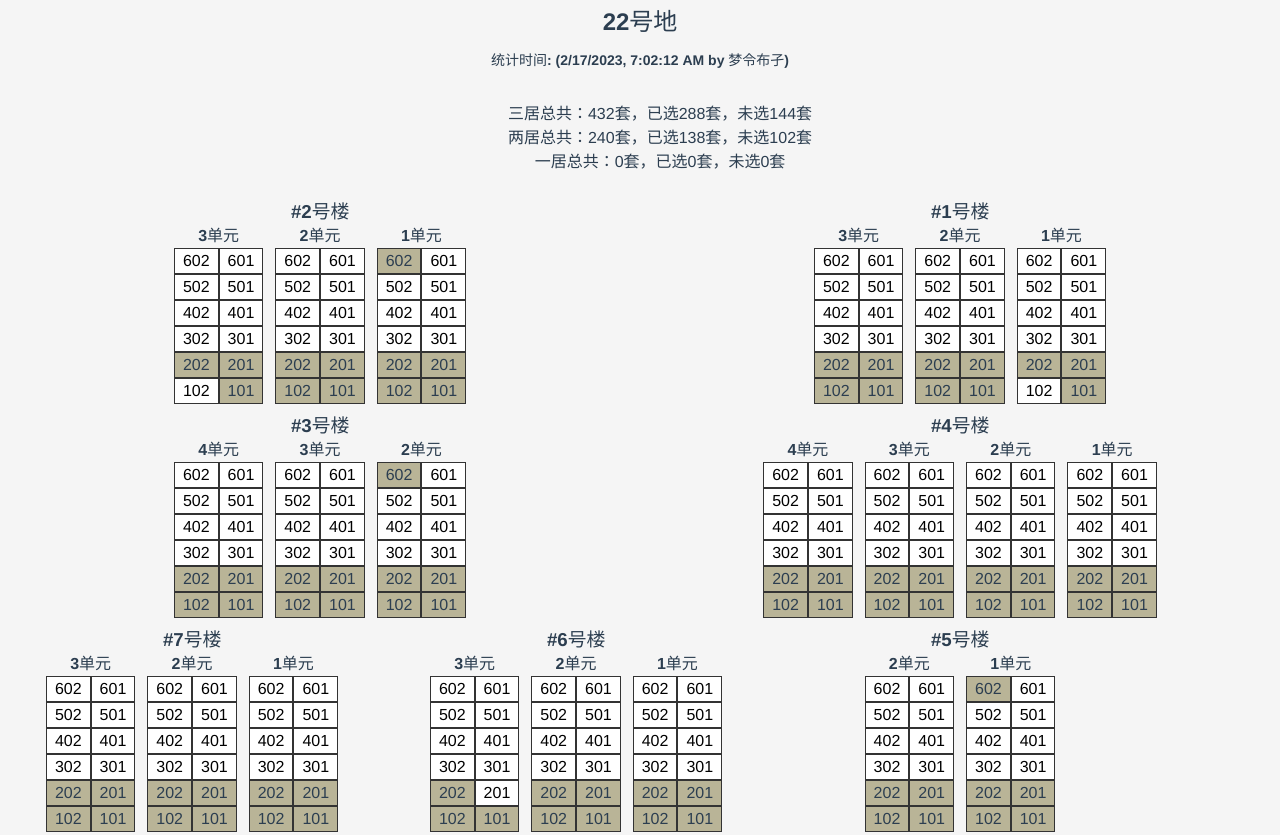
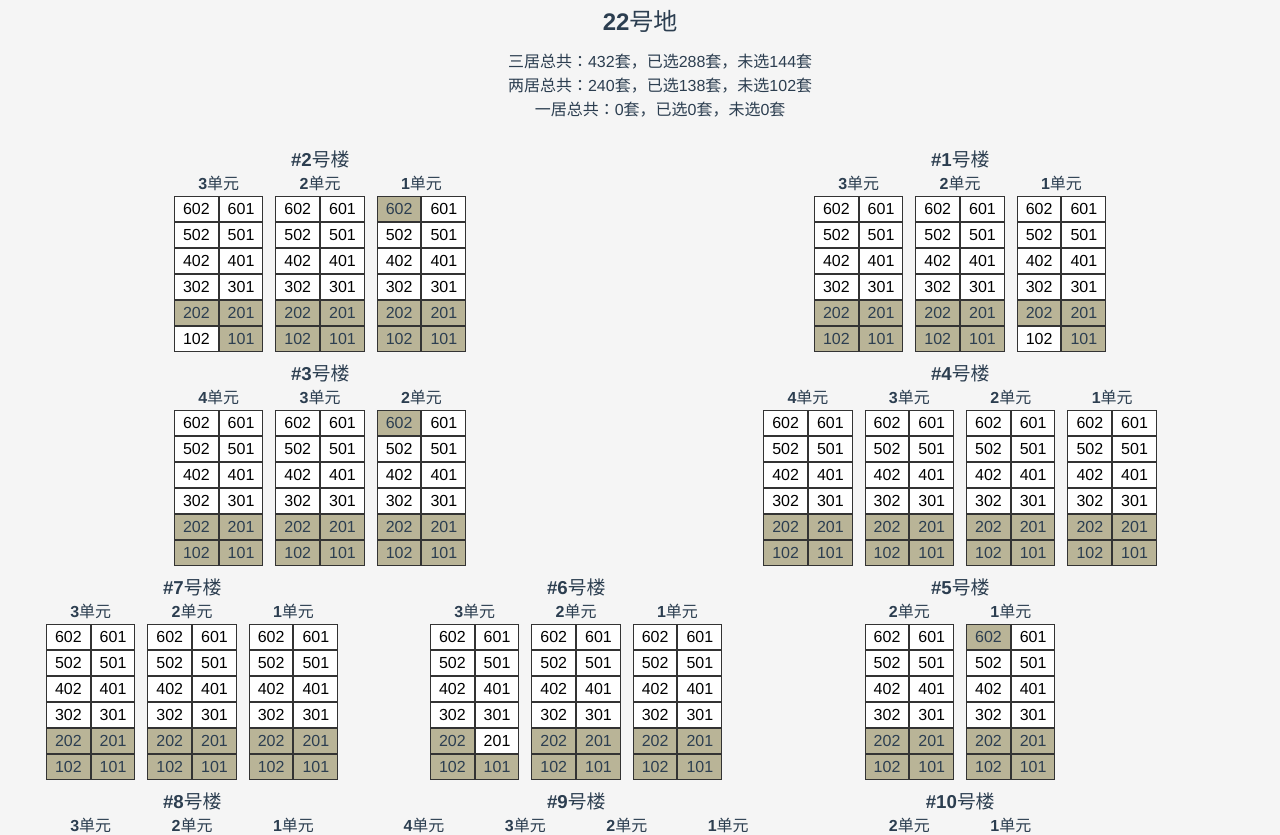
Before and after one commit to menglingbujie/louapp, a Vue app: page /#/area22 in a window 1280 px wide. Shown: the top 835 px of the page. Built offline with nearby package versions, Linux system fonts and the light colour scheme.

Commit message:
remove bad code

```diff
--- a/src/pages/views/Area18.vue
+++ b/src/pages/views/Area18.vue
@@ -122,7 +122,6 @@ countLout(loumap);
 @import "@/assets/less/color";
 .area{
   min-width:1920px;
-  border:1px solid red;
   display:flex;
   flex-direction: column;
   >.parts{
--- a/src/pages/views/Area22.vue
+++ b/src/pages/views/Area22.vue
@@ -55,7 +55,6 @@ countLout(loumap);
 <template>
 <div class="area a15">
   <h2 class="title">22号地</h2>
-  <p style="font-weight:bold; font-size:14px;">统计时间: ({{(new Date()).toLocaleString()}} by 梦令布孑)</p>
   <ul class="list">
       <li class="item">
           <label>三居总共：{{ _total3 }}套，已选{{ _total3done }}套，未选{{ (_total3-_total3done) }}套</label>
```
Also changed, not shown: 3 other files (tests, documents, lock files or other folders).
